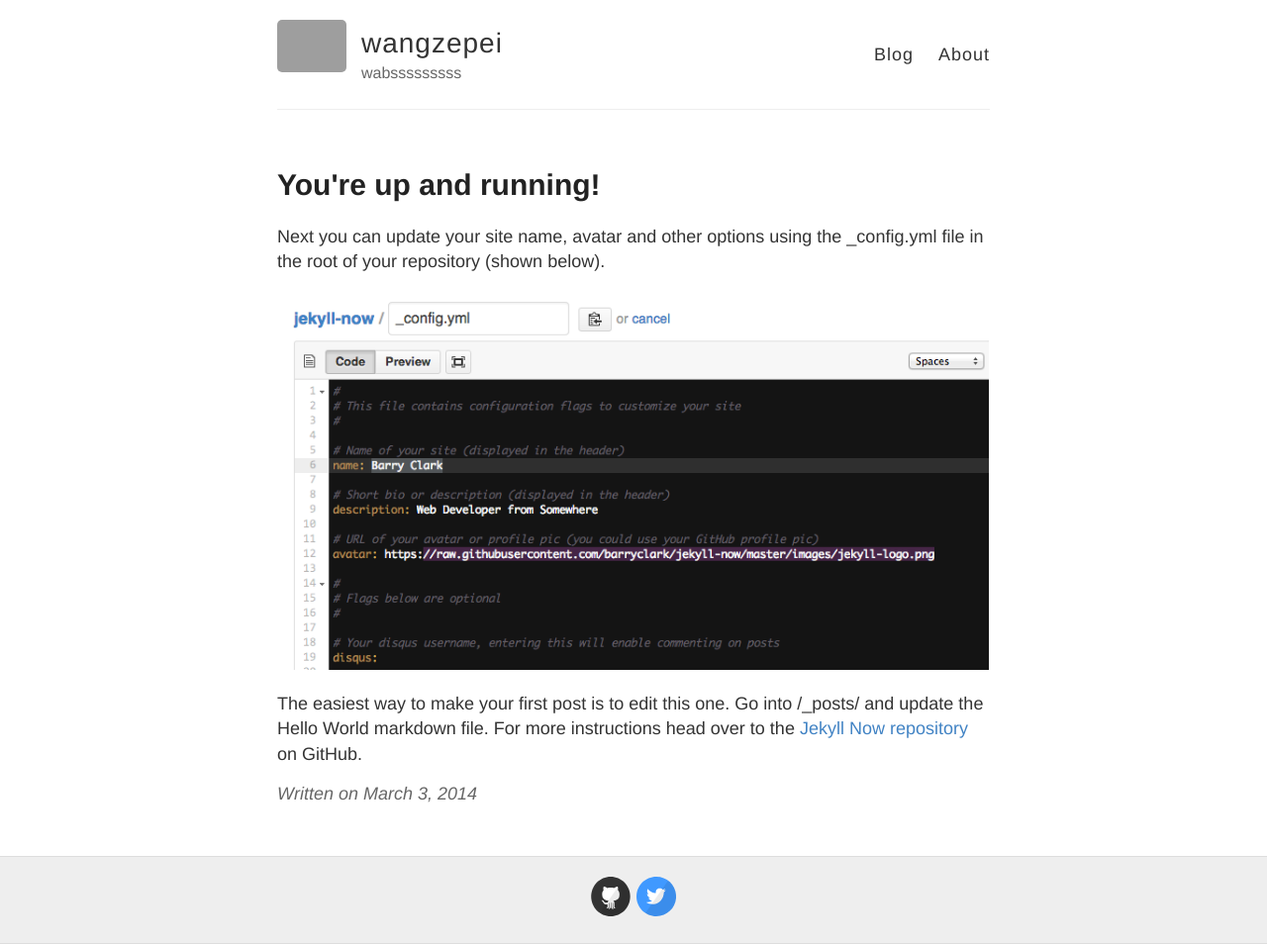
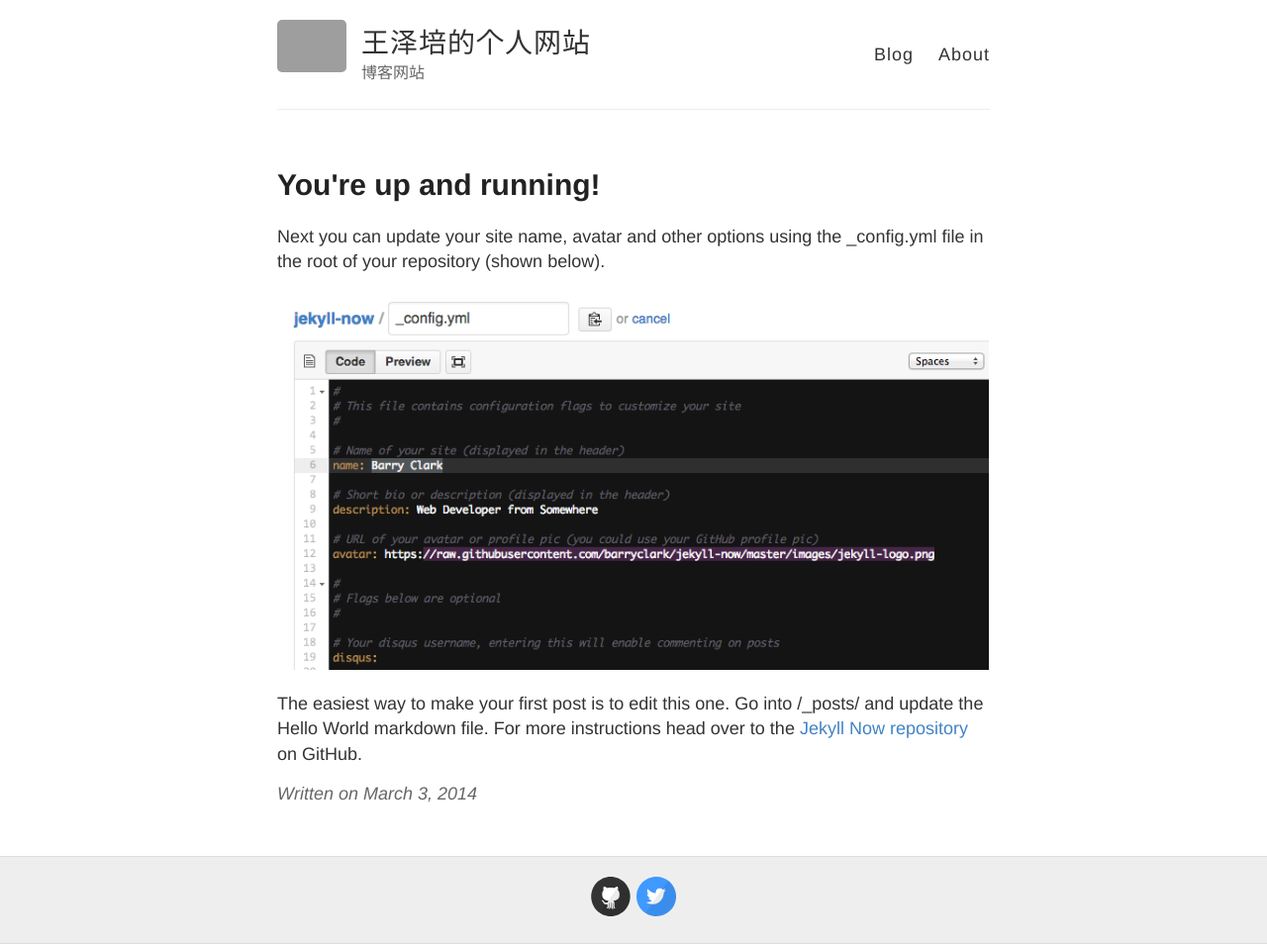
Before and after one commit to Mswanga/Mswanga.github.io, a Jekyll site: the page built from _posts/2014-3-3-Hello-World.md, in a window 1280 px wide. Shown: the whole page at 99% size. Built offline with Jekyll 4.4.1, drawn with Linux system fonts in a browser that asks for light colours; grey boxes are pictures that could not be loaded.

Commit message:
Update _config.yml

```diff
--- a/_config.yml
+++ b/_config.yml
@@ -3,10 +3,10 @@
 #
 
 # Name of your site (displayed in the header)
-name: wangzepei
+name: 王泽培的个人网站
 
 # Short bio or description (displayed in the header)
-description: wabsssssssss
+description: 博客网站
 
 # URL of your avatar or profile pic (you could use your GitHub profile pic)
 avatar: https://raw.githubusercontent.com/barryclark/jekyll-now/master/images/jekyll-logo.png
```
